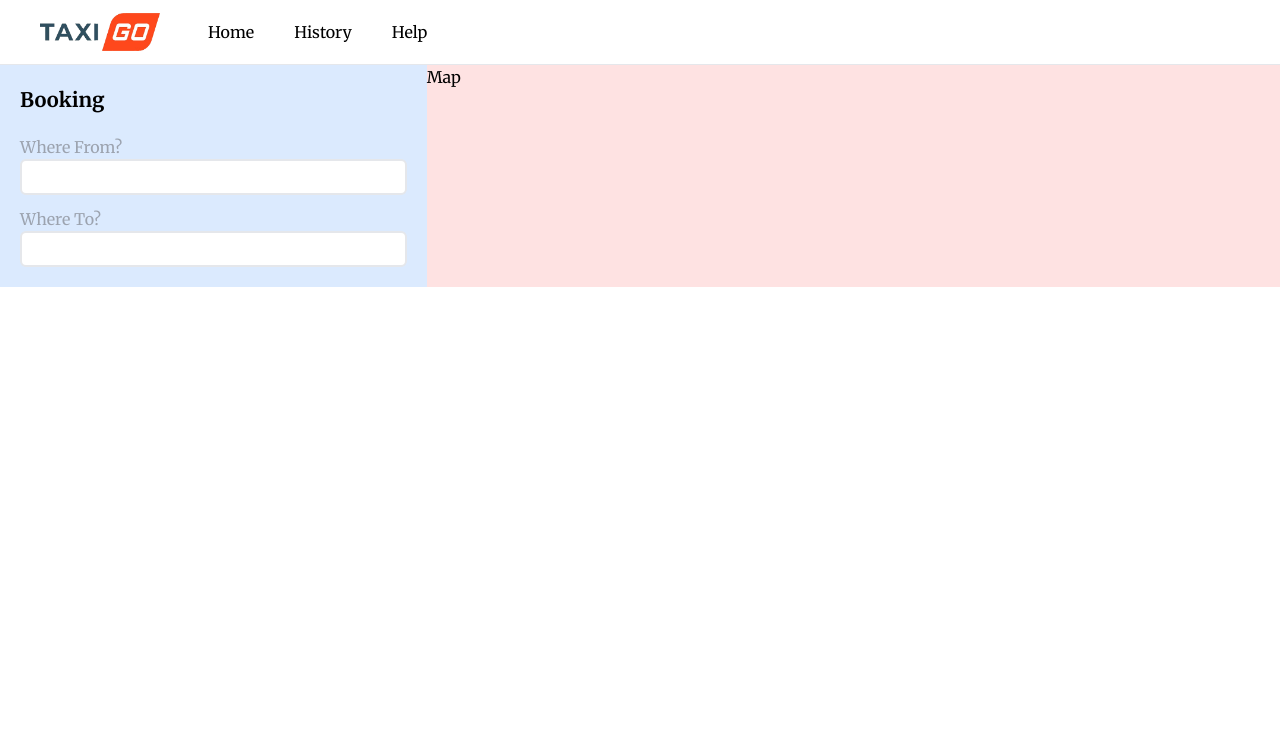
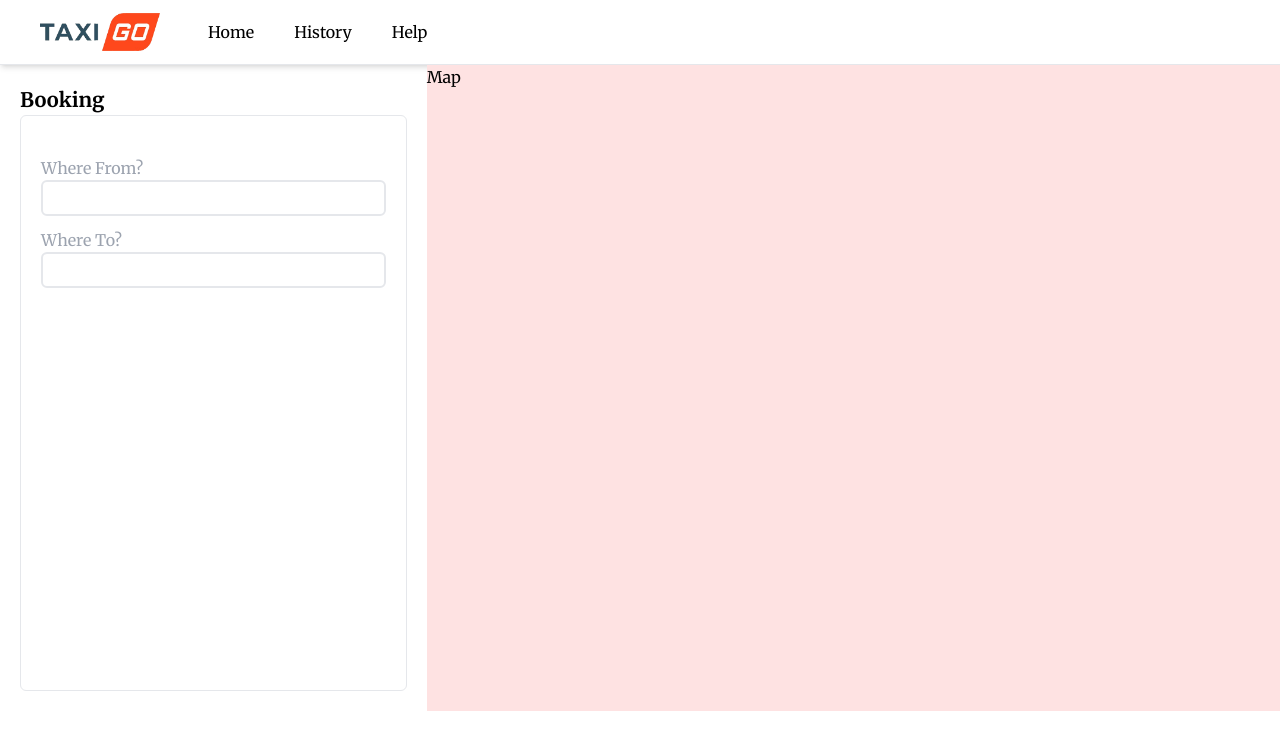
Before and after one commit to Argus-66/TaxiBooking-Frontend, a Next.js app: page / in a window 1280 px wide. Shown: the top 750 px of the page. Built offline with nearby package versions, Linux system fonts and the light colour scheme.

Commit message:
creation

```diff
--- /dev/null
+++ b/app/api/search-address/route.tsx
@@ -0,0 +1,19 @@
+import { NextResponse } from "next/server";
+
+const BASE_URL = "https://api.mapbox.com/search/searchbox/v1/suggest"
+
+export async function GET (request:any){
+
+    const { searchParams } = new URL(request.url);
+
+    const searchText = searchParams.get('q')
+
+    const res=await fetch(BASE_URL+'?q='+searchText+'?language=en&limit=6&session_token=09e495b0-928d-4041-892a-50c23470d609&country=IN'+"&access_token="+process.env.MAPBOX_ACCESS_TOKEN,{
+        headers:{
+            "Content-Type": "application/json"
+        }
+    })
+
+    const searchResult = await res.json();
+    return NextResponse.json({searchResult})
+}
--- a/app/page.tsx
+++ b/app/page.tsx
@@ -6,7 +6,7 @@ export default function Home() {
   return (
     <div>
       <div className="grid grid-cols-1 md:grid-cols-3">
-        <div className="bg-blue-100">
+        <div className="">
           <Booking />
         </div>
         <div className="col-span-2 bg-red-100">
--- a/components/Booking/Booking.tsx
+++ b/components/Booking/Booking.tsx
@@ -1,12 +1,33 @@
-import React from 'react'
+"use client"
+import React, { useEffect, useState } from 'react';
 import AutoCompleteAddress from './AutoCompleteAddress'
 
 function Booking() {
+    const [screenHeight, setScreenHeight] = useState<number | null>(null);
+
+    useEffect(() => {
+        // Set the screen height when the component mounts on the client side
+        setScreenHeight(window.innerHeight * 0.72);
+
+        // Optional: Update height on window resize
+        const handleResize = () => setScreenHeight(window.innerHeight * 0.72);
+        window.addEventListener('resize', handleResize);
+
+        // Cleanup the event listener on component unmount
+        return () => window.removeEventListener('resize', handleResize);
+    }, []);
+
+    if (screenHeight === null) return null;
+
     return (
         <div className='p-5'>
             <h2 className='text-[20px] font-semibold'>Booking</h2>
+            <div
+                className='border-[1px] p-5 rounded-md'
+                style={{height:screenHeight}}>
             <AutoCompleteAddress />
         </div>
+        </div >
     )
 }
 
--- a/package.json
+++ b/package.json
@@ -10,6 +10,7 @@
   },
   "dependencies": {
     "@clerk/nextjs": "^5.7.1",
+    "@react-google-maps/api": "^2.20.3",
     "next": "14.2.14",
     "react": "^18",
     "react-dom": "^18"
```
Also changed, not shown: 1 other file (tests, documents, lock files or other folders).
